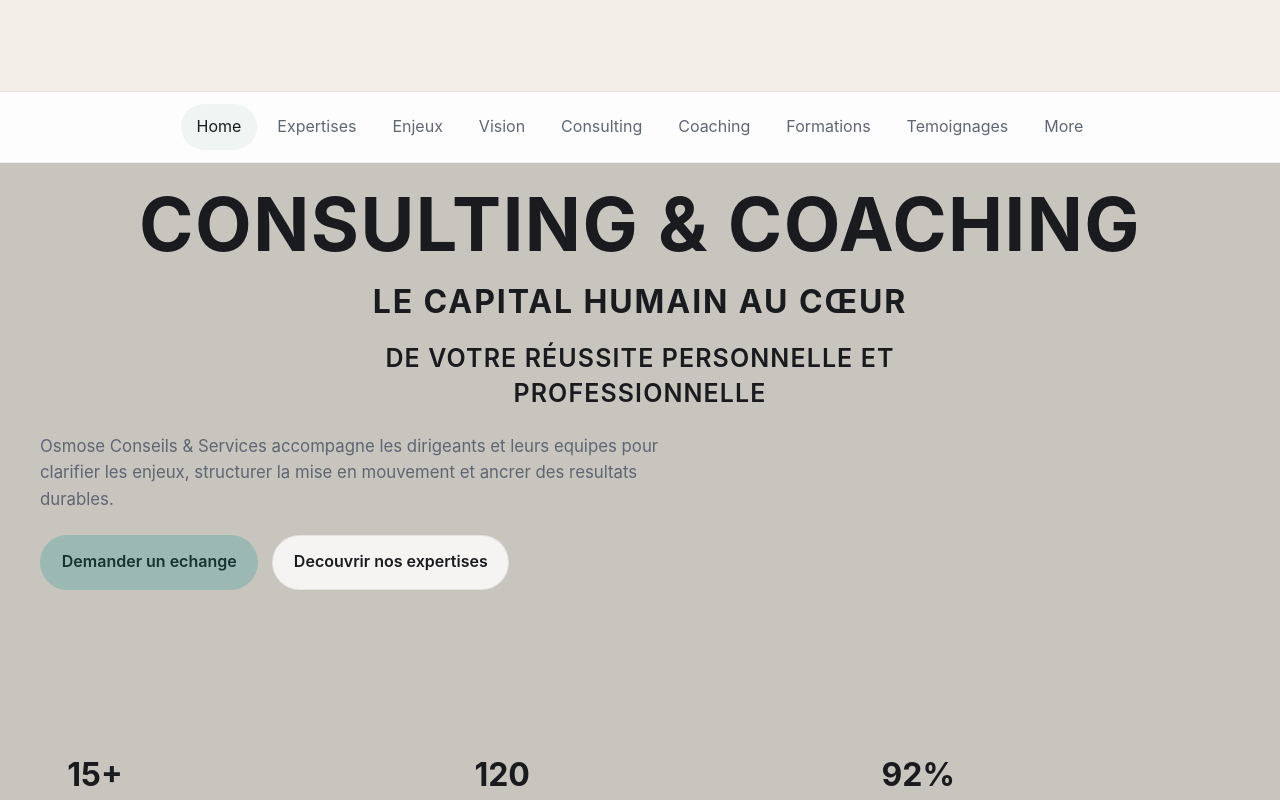
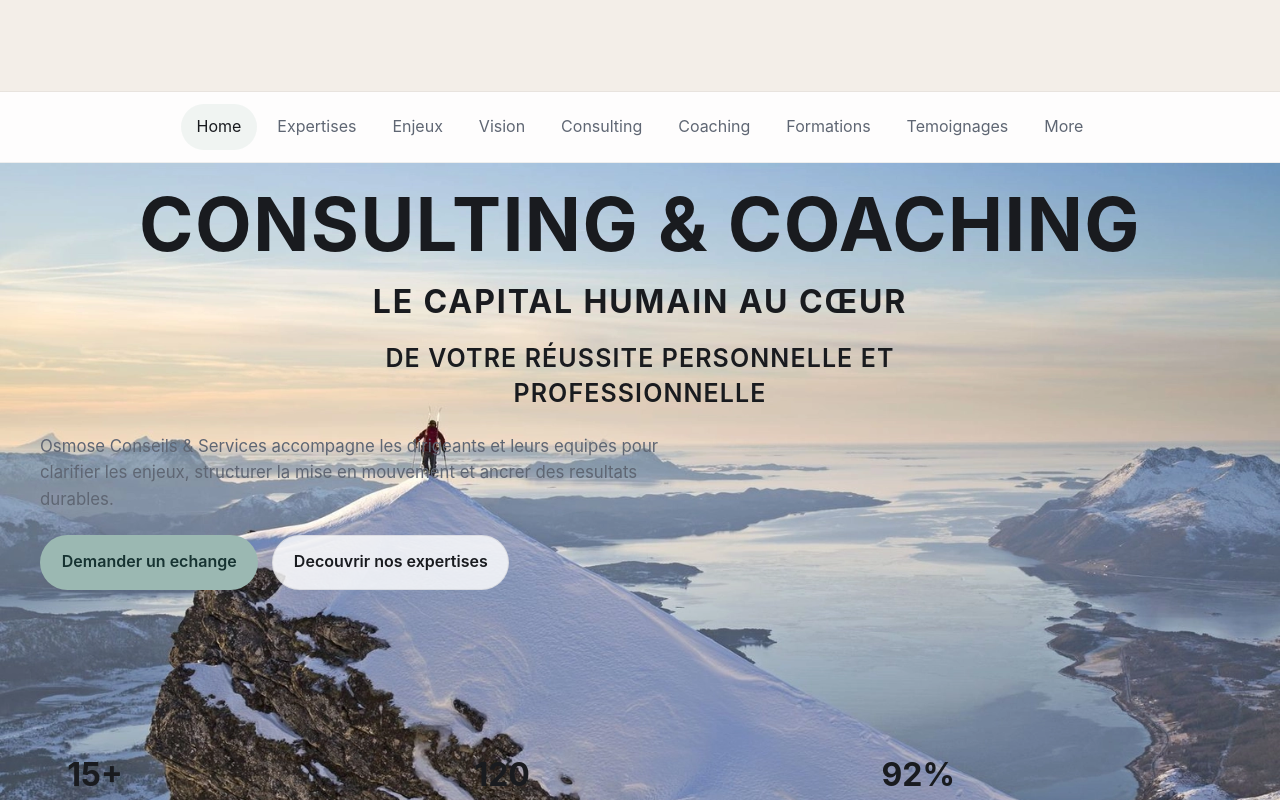
Before and after one commit to sebsiders06/osmose-conseils-et-services, a Next.js app: page / in a window 1280 px wide. Shown: the top 800 px of the page. Built offline with nearby package versions, Linux system fonts and the light colour scheme.

Commit message:
montagne 6

```diff
--- a/app/globals.css
+++ b/app/globals.css
@@ -76,18 +76,17 @@ section[id] {
   background: rgba(243, 241, 235, 0.55);
 }
 
-/* Image entière visible, ratio respecté, centrée (pas d'équivalent "cover" / zoom) */
+/* Fond : pleine largeur du site, ratio conservé (plus de bandes sur les côtés) */
 .page-home {
   --page-home-image: url("/images/montagne.webp");
   background-color: #c8c4be;
   background-image: var(--page-home-image);
-  background-size: contain;
-  background-position: center center;
+  background-size: 100% auto;
+  background-position: center top;
   background-repeat: no-repeat;
   background-attachment: fixed;
 }
 
-/* Bandes d'homogénéité : même gris que la zone "lettre" de contain + pas de calque sur les sections */
 .page-home .section,
 .page-home .section:nth-of-type(even) {
   background: transparent;
--- a/styles.css
+++ b/styles.css
@@ -563,8 +563,8 @@ h3 {
 .page-home {
   background-color: #c8c4be;
   background-image: url("image/montagne.webp");
-  background-size: contain;
-  background-position: center center;
+  background-size: 100% auto;
+  background-position: center top;
   background-repeat: no-repeat;
   background-attachment: fixed;
 }
```
